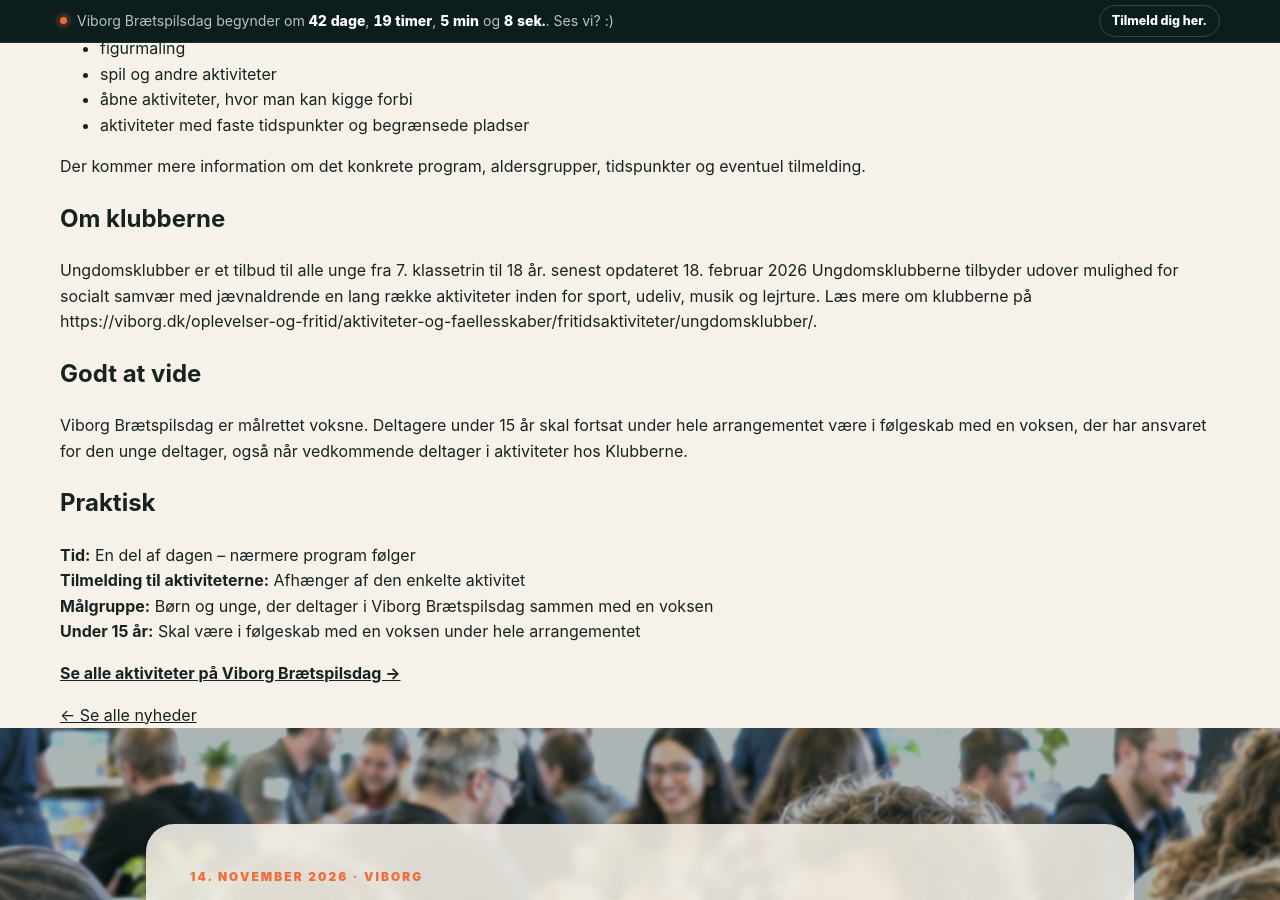
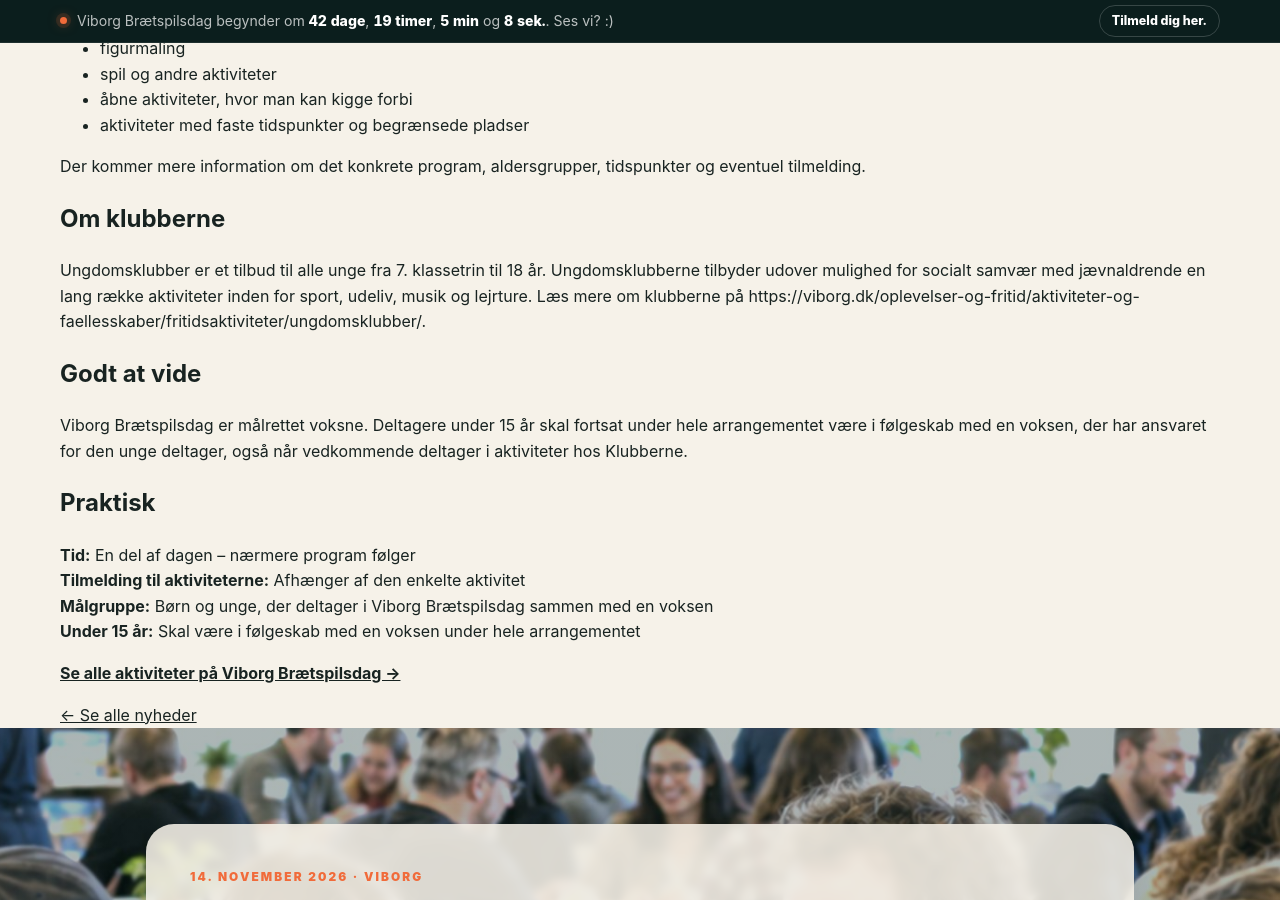
Before and after one commit to Andrejao/spilex, a Jekyll site: the page built from _posts/206-10-02-klubberne-for-born.md, in a window 1280 px wide and 900 px high, scrolled down 542 px. Built offline with Jekyll 4.4.1, drawn with Linux system fonts in a browser that asks for light colours.

Commit message:
Update 206-10-02-klubberne-for-born.md

```diff
--- a/_posts/206-10-02-klubberne-for-born.md
+++ b/_posts/206-10-02-klubberne-for-born.md
@@ -24,7 +24,7 @@
 Der kommer mere information om det konkrete program, aldersgrupper, tidspunkter og eventuel tilmelding.
 
 ## Om klubberne
-Ungdomsklubber er et tilbud til alle unge fra 7. klassetrin til 18 år. senest opdateret 18. februar 2026 Ungdomsklubberne tilbyder udover mulighed for socialt samvær med jævnaldrende en lang række aktiviteter inden for sport, udeliv, musik og lejrture. Læs mere om klubberne på https://viborg.dk/oplevelser-og-fritid/aktiviteter-og-faellesskaber/fritidsaktiviteter/ungdomsklubber/.
+Ungdomsklubber er et tilbud til alle unge fra 7. klassetrin til 18 år. Ungdomsklubberne tilbyder udover mulighed for socialt samvær med jævnaldrende en lang række aktiviteter inden for sport, udeliv, musik og lejrture. Læs mere om klubberne på https://viborg.dk/oplevelser-og-fritid/aktiviteter-og-faellesskaber/fritidsaktiviteter/ungdomsklubber/.
 
 ## Godt at vide
 Viborg Brætspilsdag er målrettet voksne. Deltagere under 15 år skal fortsat under hele arrangementet være i følgeskab med en voksen, der har ansvaret for den unge deltager, også når vedkommende deltager i aktiviteter hos Klubberne.
```
